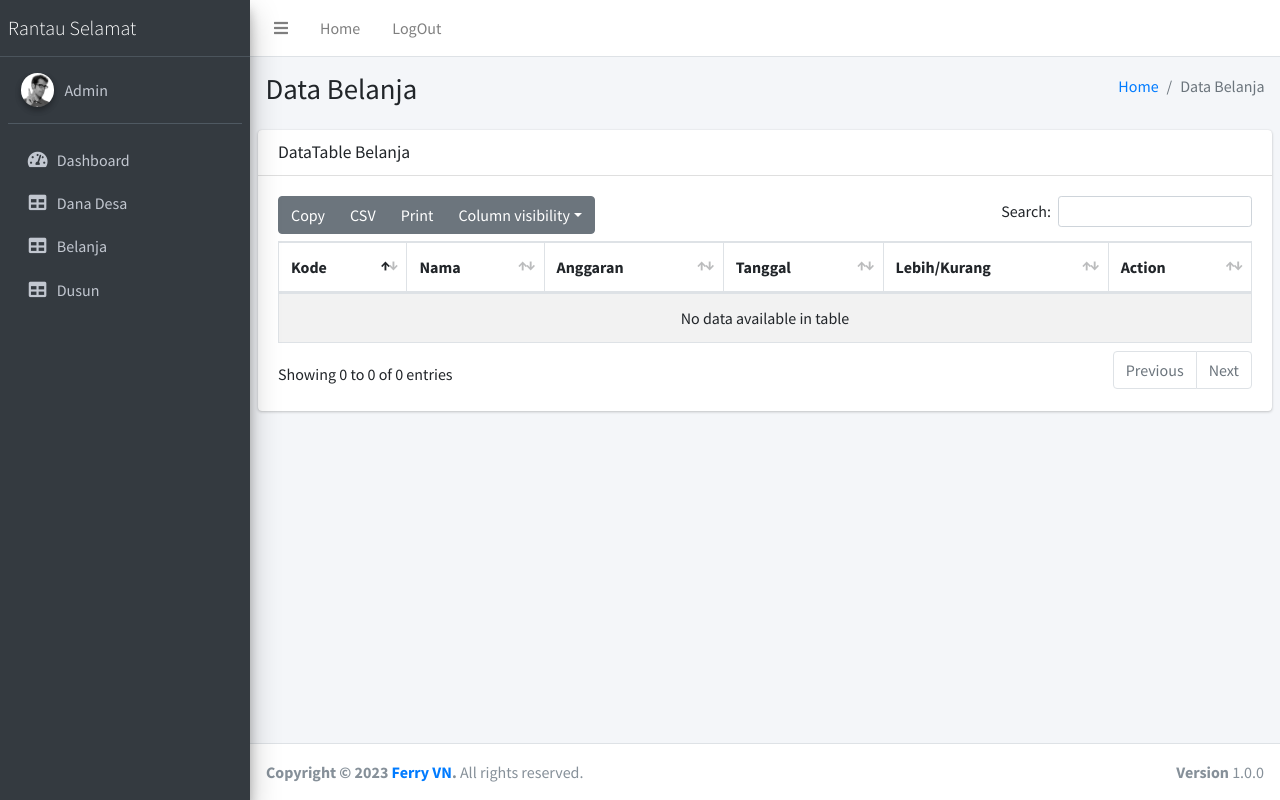
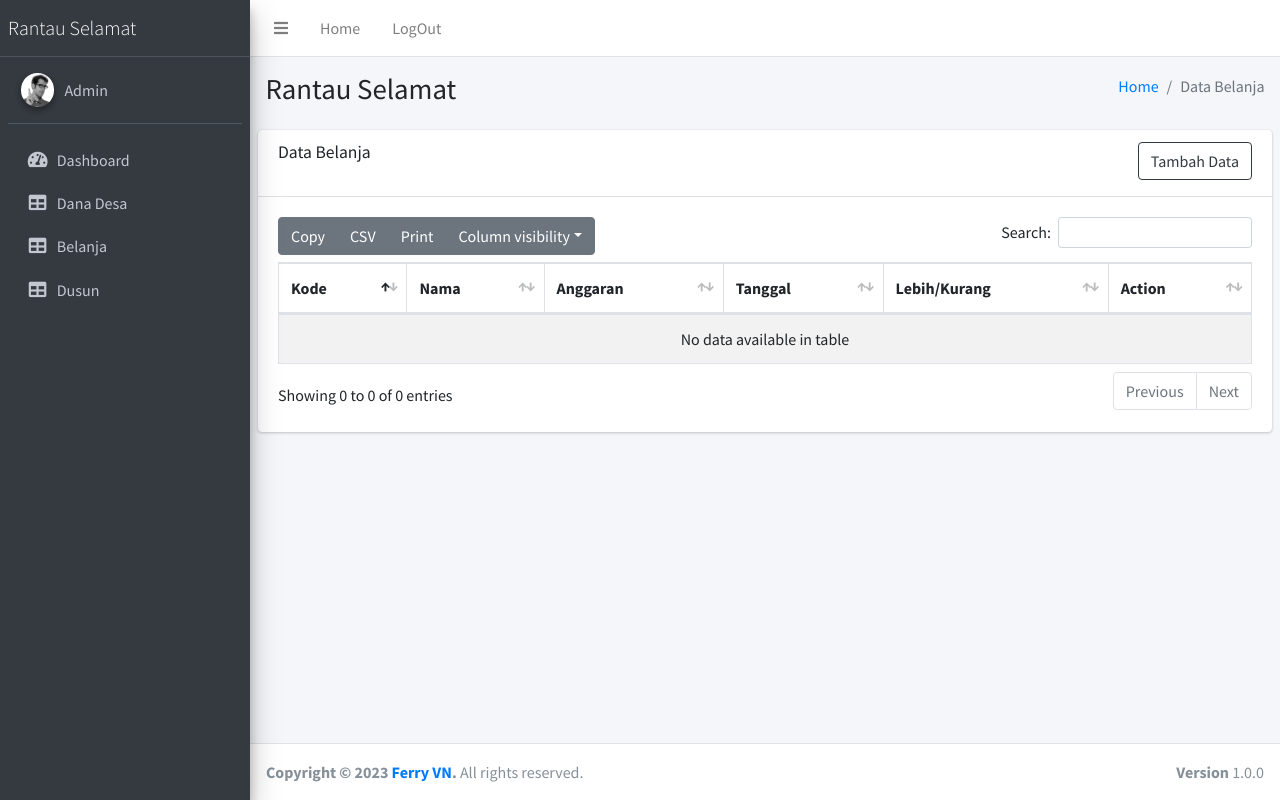
Before and after one commit to Ferryvn/feryfinal, a PHP site: page /belanja.php in a window 1280 px wide. Run offline with PHP 8.4, Linux system fonts and the light colour scheme; the visitor is signed in with stand-in values (Sample User, id 1); data that the repository does not hold is empty; some libraries are stand-ins or nearby versions.

Commit message:
Update belanja.php

```diff
--- a/belanja.php
+++ b/belanja.php
@@ -46,7 +46,7 @@
       <div class="container-fluid">
         <div class="row mb-2">
           <div class="col-sm-6">
-            <h1>Data Belanja</h1>
+            <h1>Rantau Selamat</h1>
           </div>
           <div class="col-sm-6">
             <ol class="breadcrumb float-sm-right">
@@ -62,12 +62,13 @@
     <section class="content">
 
       <!-- Default box -->
-
-
       <div class="card">
               <div class="card-header">
-                <h3 class="card-title">DataTable Belanja</h3>
-              </div>
+                <h2 class="card-title">Data Belanja</h2>
+        <div class="float-sm-right">
+          <a class="btn btn-outline-dark mb-1" href="form_Belanja.php">Tambah Data </a>
+      </div>
+      </div>
               <!-- /.card-header -->
               <div class="card-body">
                 <table id="example1" class="table table-bordered table-striped">
```
